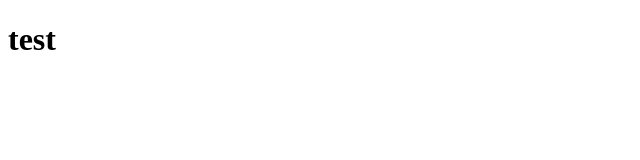
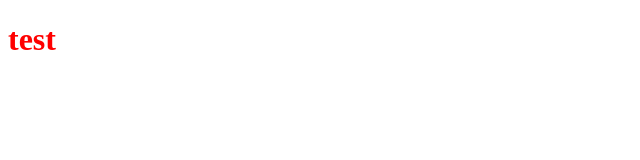
Before and after one commit to keigokudo/basic-webpage, a React (Create React App) app: page / in a window 1280 px wide. Shown: the top 160 px of the page, without its empty margins (0-640 px from the left). Built offline with nearby package versions, Linux system fonts and the light colour scheme.

Commit message:
test styled-components

```diff
--- a/src/App.js
+++ b/src/App.js
@@ -1,7 +1,12 @@
 import React from 'react'
+import styled from 'styled-components'
+
+const StyledH1 = styled.h1`
+  color: red;
+`
 
 const App = () => {
-  return <h1>test</h1>
+  return <StyledH1>test</StyledH1>
 }
 
 export default App
```
Also changed, not shown: 1 other file (tests, documents, lock files or other folders).
